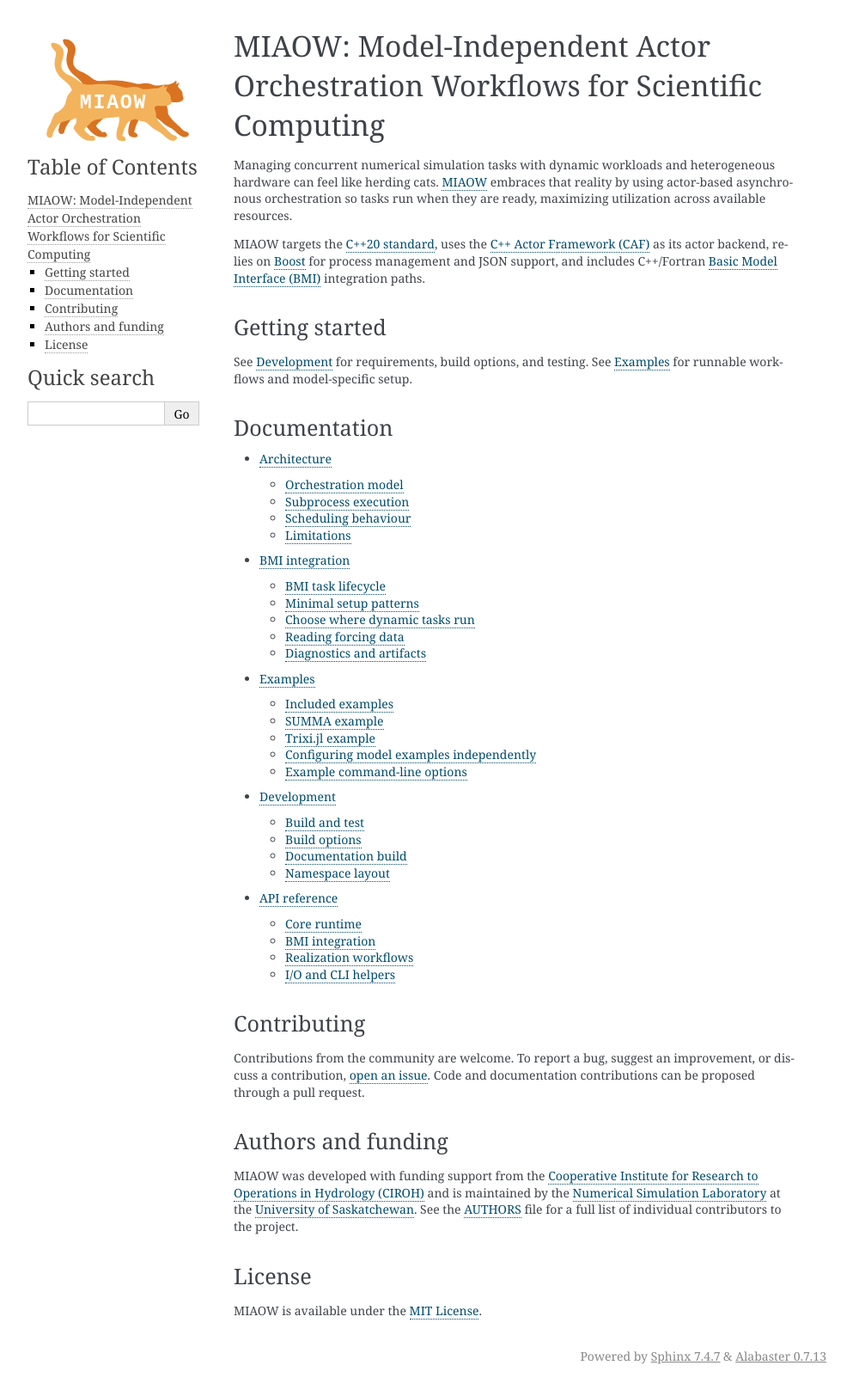
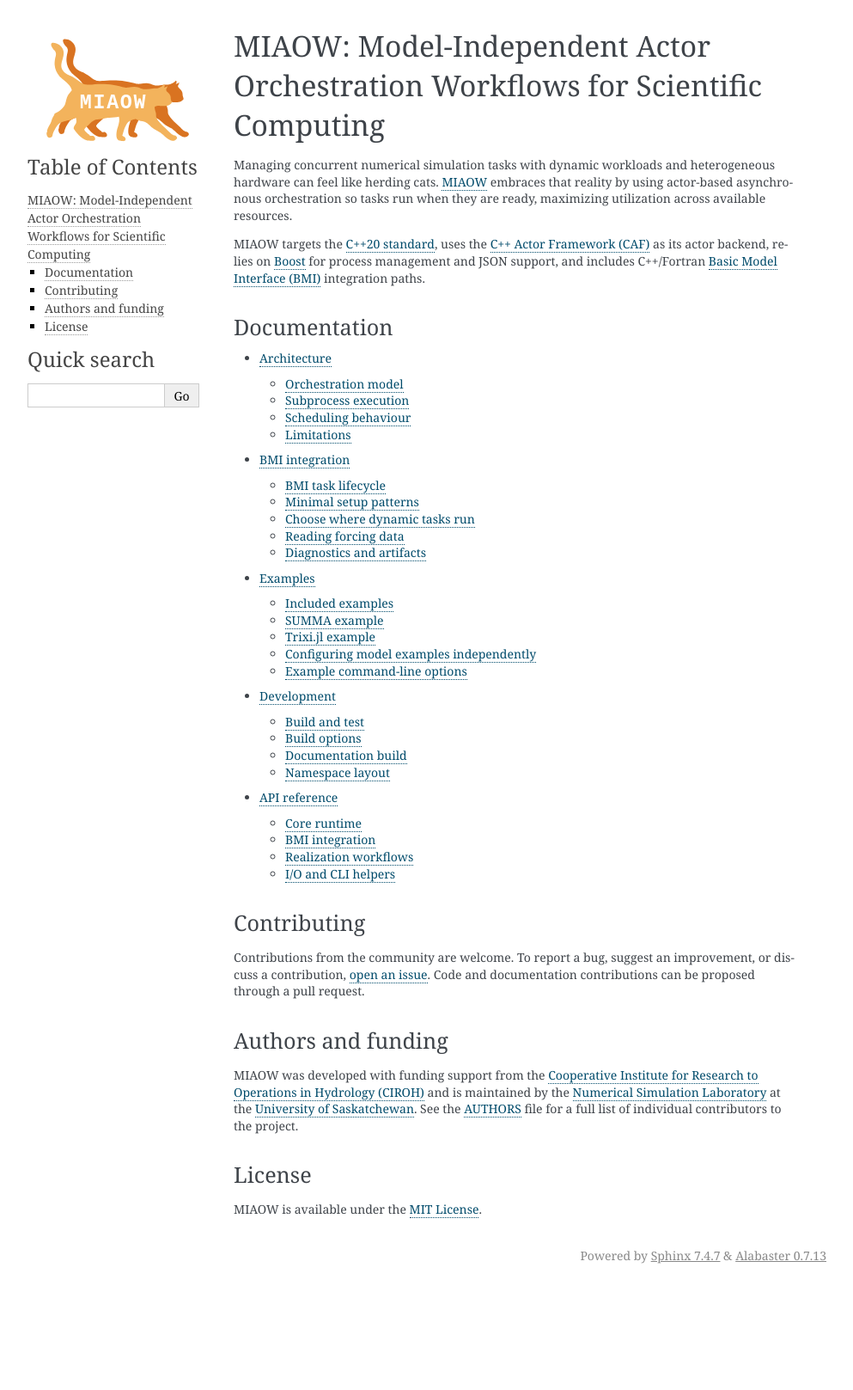
Before and after one commit to uofs-simlab/miaow-framework, a Sphinx documentation site: the page built from docs/index.rst, in a window 1280 px wide. Shown: the whole page at 86% size, without its empty margins (148-1141 px from the left). Built offline with Sphinx 7.4.7, drawn with Linux system fonts in a browser that asks for light colours; the version number could not be read and is left out; after the commit the page ends 1500 px from its top, so only the background shows below that.

```diff
--- a/docs/index.rst
+++ b/docs/index.rst
@@ -4,11 +4,6 @@ MIAOW: Model-Independent Actor Orchestration Workflows for Scientific Computing
 Managing concurrent numerical simulation tasks with dynamic workloads and heterogeneous hardware can feel like herding cats. `MIAOW <https://github.com/uofs-simlab/miaow-framework>`_ embraces that reality by using actor-based asynchronous orchestration so tasks run when they are ready, maximizing utilization across available resources.
 
 MIAOW targets the `C++20 standard <https://en.cppreference.com/w/cpp/20.html>`_, uses the `C++ Actor Framework (CAF) <https://www.actor-framework.org/>`_ as its actor backend, relies on `Boost <https://www.boost.org/>`_ for process management and JSON support, and includes C++/Fortran `Basic Model Interface (BMI) <https://bmi.csdms.io/en/stable/>`_ integration paths.
-
-Getting started
----------------
-
-See :doc:`development` for requirements, build options, and testing. See :doc:`examples` for runnable workflows and model-specific setup.
 
 Documentation
 -------------
```
Also changed, not shown: README.md (+2 -2 lines).
